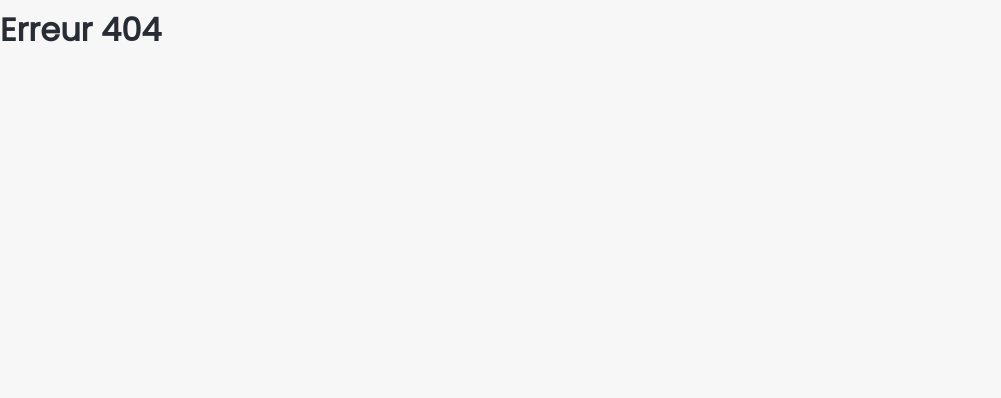
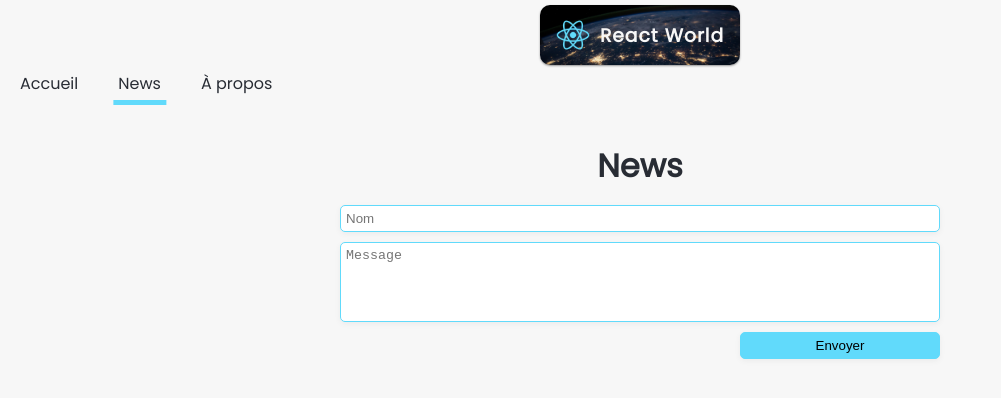
Before and after one commit to 8kmh/React-flag, a React (Create React App) app: page /news in a window 1280 px wide. Shown: the top 398 px of the page, without its empty margins (0-1001 px from the left). Built offline with nearby package versions, Linux system fonts and the light colour scheme.

Commit message:
Création page News + scss + db.json

```diff
--- a/src/App.js
+++ b/src/App.js
@@ -3,12 +3,14 @@ import { BrowserRouter, Switch, Route } from "react-router-dom";
 import Home from "./pages/Home";
 import NotFound from "./pages/NotFound";
 import About from "./pages/About";
+import News from "./pages/News";
 
 const App = () => {
   return (
     <BrowserRouter>
       <Switch>
         <Route path="/" exact component={Home} />
+        <Route path="/news" exact component={News} />
         <Route path="/a-propos" exact component={About} />
         <Route component={NotFound} />
       </Switch>
--- /dev/null
+++ b/src/assets/db.json
@@ -0,0 +1,34 @@
+{
+  "articles": [
+    {
+      "author": "From Scratch",
+      "content": "      Lorem, ipsum dolor sit amet consectetur adipisicing elit. Sapiente doloribus vel sunt laborum eos enim odit maxime corporis vero nihil voluptatum a, ullam delectus ad sit. Odit quis adipisci illo sit porro recusandae? Sequi, dolorum repellendus doloremque qui tempora beatae.",
+      "date": 1621530288602,
+      "id": 1
+    },
+    {
+      "author": "Bill Gates",
+      "content": "Lorem, ipsum dolor sit amet consectetur adipisicing elit. Sapiente doloribus vel sunt laborum eos enim odit maxime corporis vero nihil voluptatum a, ullam delectus ad sit. Odit quis adipisci illo sit porro recusandae? Sequi, dolorum repellendus doloremque qui tempora beatae.\n\nLorem, ipsum dolor sit amet consectetur adipisicing elit. Sapiente doloribus vel sunt laborum eos enim odit maxime corporis vero nihil voluptatum a, ullam delectus ad sit. Odit quis adipisci illo sit porro recusandae? Sequi, dolorum repellendus doloremque qui tempora beatae.",
+      "date": 1621536029778,
+      "id": 2
+    },
+    {
+      "author": "Mark Zuckerberg",
+      "content": "Lorem, ipsum dolor sit amet consectetur adipisicing elit. Sapiente doloribus vel sunt laborum eos enim odit maxime corporis vero nihil voluptatum a, ullam delectus ad sit. Odit quis adipisci illo sit porro recusandae? Sequi, dolorum repellendus doloremque qui tempora beatae.Lorem, ipsum dolor sit amet consectetur adipisicing elit. Sapiente doloribus vel sunt laborum eos enim odit maxime corporis vero nihil voluptatum a, ullam delectus ad sit. ",
+      "date": 1621536056135,
+      "id": 3
+    },
+    {
+      "author": "Elon Musk",
+      "content": "Lorem, ipsum dolor sit amet consectetur adipisicing elit. Sapiente doloribus vel sunt laborum eos enim odit maxime corporis vero nihil voluptatum a, ullam delectus ad sit. Odit quis adipisci illo sit porro recusandae? Sequi, dolorum repellendus doloremque qui tempora beatae. Lorem, ipsum dolor sit amet consectetur adipisicing elit. Sapiente doloribus vel sunt laborum eos enim odit maxime corporis vero nihil voluptatum a, ullam delectus ad sit. Odit quis adipisci illo sit porro recusandae? Sequi, dolorum repellendus doloremque qui tempora beatae.Lorem, ipsum dolor sit amet consectetur adipisicing elit. Sapiente doloribus vel sunt laborum eos enim odit maxime corporis vero nihil voluptatum a, ullam delectus ad sit. Odit quis adipisci illo sit porro recusandae? Sequi, dolorum repellendus doloremque qui tempora beatae. Lorem, ipsum dolor sit amet consectetur adipisicing elit. Sapiente doloribus vel sunt laborum eos enim odit maxime corporis vero nihil voluptatum a, ullam delectus ad sit. Odit quis adipisci illo sit porro recusandae? Sequi, dolorum repellendus doloremque qui tempora beatae.",
+      "date": 1621536075314,
+      "id": 4
+    },
+    {
+      "author": "Xavier Niel",
+      "content": "Lorem, ipsum dolor sit amet consectetur adipisicing elit. Sapiente doloribus vel sunt laborum eos enim odit maxime corporis vero nihil voluptatum a, ullam delectus ad sit. Odit quis adipisci illo sit porro recusandae? Sequi, dolorum repellendus doloremque qui tempora beatae. Lorem, ipsum dolor sit amet consectetur adipisicing elit. Sapiente doloribus vel sunt laborum eos enim odit maxime corporis vero nihil voluptatum a, ullam delectus ad sit. Odit quis adipisci illo sit porro recusandae? Sequi, dolorum repellendus doloremque qui tempora beatae.Lorem, ipsum dolor sit amet consectetur adipisicing elit. Sapiente doloribus vel sunt laborum eos enim odit maxime corporis vero nihil voluptatum a, ullam delectus ad sit. Odit quis adipisci illo sit porro recusandae?",
+      "date": 1621536146150,
+      "id": 5
+    }
+  ]
+}
--- a/src/components/Navigation.js
+++ b/src/components/Navigation.js
@@ -7,6 +7,9 @@ const Navigation = () => {
       <NavLink exact to="/" activeClassName="nav-active">
         Accueil
       </NavLink>
+      <NavLink exact to="/news" activeClassName="nav-active">
+        News
+      </NavLink>
       <NavLink exact to="/a-propos" activeClassName="nav-active">
         À propos
       </NavLink>
--- /dev/null
+++ b/src/pages/News.js
@@ -0,0 +1,22 @@
+import React from "react";
+import Navigation from "../components/Navigation";
+import Logo from "../components/Logo";
+
+const News = () => {
+  return (
+    <div className="news-container">
+      <Navigation />
+      <Logo />
+      <h1>News</h1>
+
+      <form>
+        <input type="text" placeholder="Nom" />
+        <textarea placeholder="Message"></textarea>
+        <input type="submit" value="Envoyer" />
+      </form>
+      <ul></ul>
+    </div>
+  );
+};
+
+export default News;
--- a/src/styles/components/_navigation.scss
+++ b/src/styles/components/_navigation.scss
@@ -1,5 +1,6 @@
 .navigation {
   margin: 26px 0;
+  padding-top: 25px;
   display: flex;
 
   a {
--- a/src/styles/index.scss
+++ b/src/styles/index.scss
@@ -3,3 +3,4 @@
 @import "./components/logo";
 @import "./components/card";
 @import "./components/countries";
+@import "./pages/news";
--- /dev/null
+++ b/src/styles/pages/_news.scss
@@ -0,0 +1,43 @@
+.news-container {
+  h1 {
+    text-align: center;
+    margin-bottom: 10px;
+  }
+  form {
+    display: grid;
+    min-width: 400px;
+    text-align: center;
+    width: 50%;
+    max-width: 600px;
+    margin: 0 auto;
+
+    input,
+    textarea {
+      margin: 5px 0;
+      padding: 5px;
+      border-radius: 5px;
+      border: 1px solid $color-1;
+      resize: none;
+      box-shadow: 0 2px 6px rgba(0, 0, 0, 0.05);
+    }
+    textarea {
+      height: 80px;
+    }
+    p {
+      font-size: 0.8rem;
+      color: red;
+    }
+    input[type="submit"] {
+      width: 200px;
+      margin-left: auto;
+      cursor: pointer;
+      transition: 0.4s;
+      background: $color-1;
+
+      &:hover {
+        background: $color-3;
+        color: white;
+      }
+    }
+  }
+}
```
